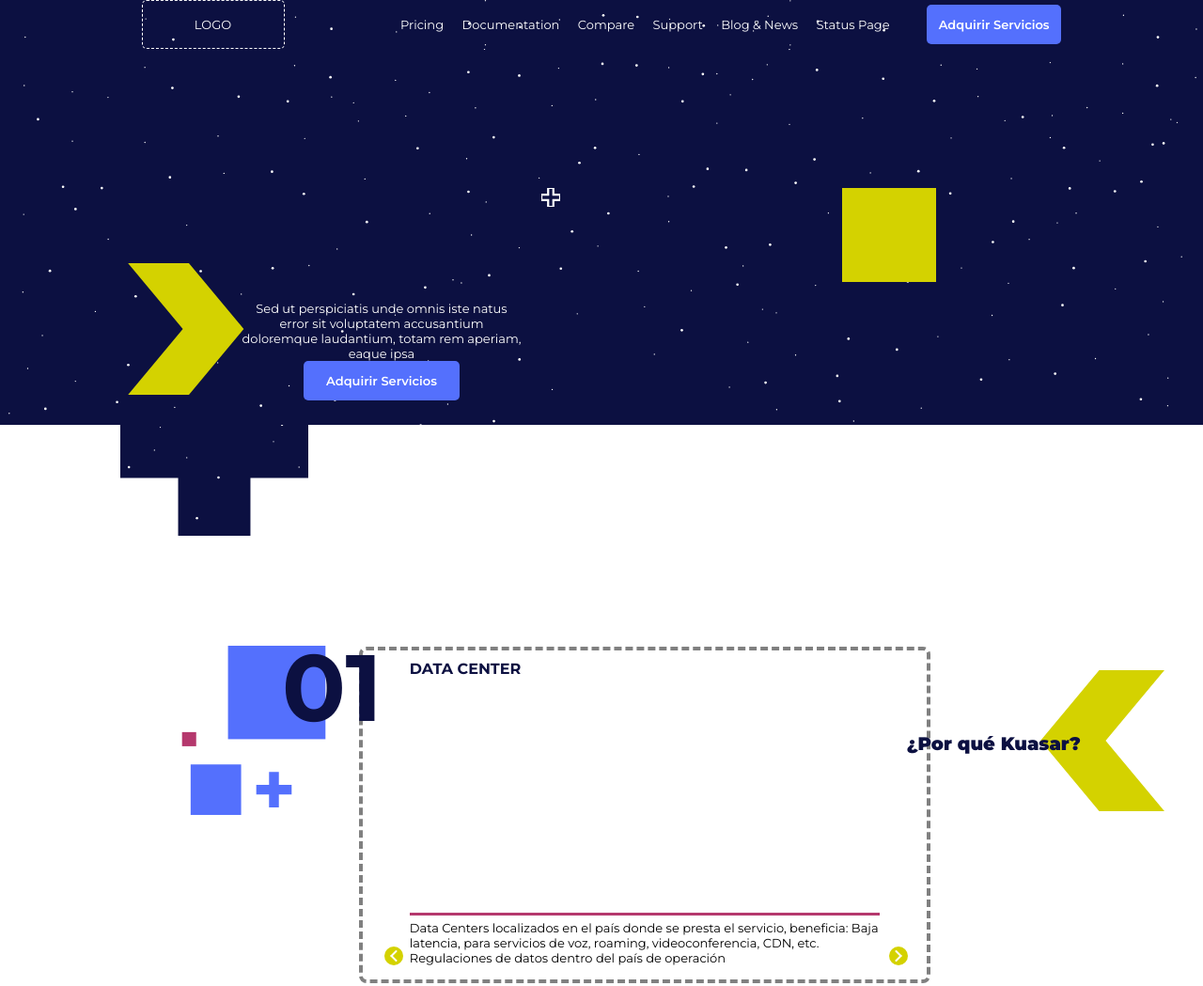
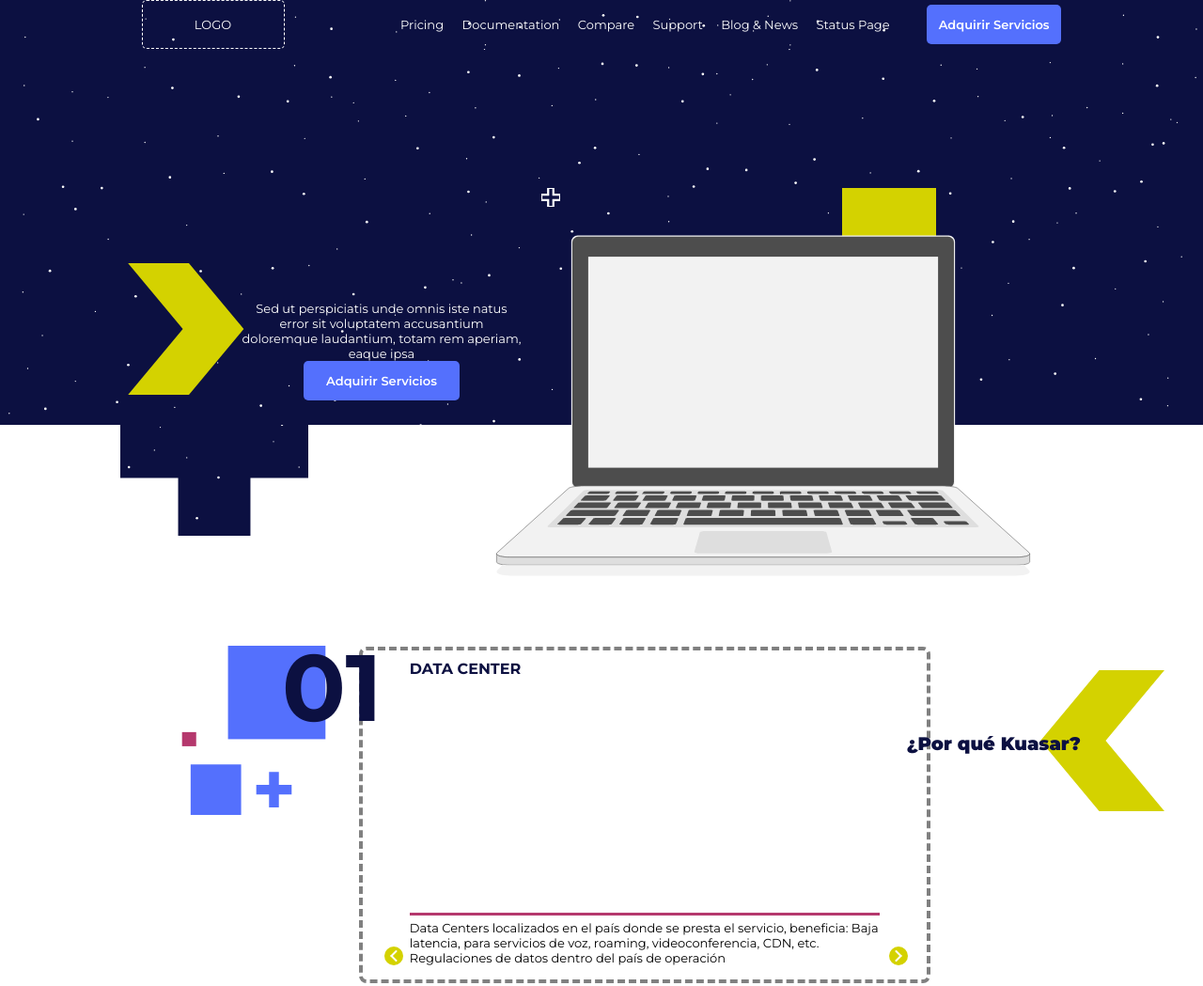
Before and after one commit to ANAGVIELMA/Kuasar, a plain HTML site: page index.html in a window 1280 px wide. Shown: the top 1049 px of the page at 94% size. Drawn offline with Linux system fonts and the light colour scheme; files whose address does not match are found by name.

Commit message:
Update sec1.css

```diff
--- a/CSS/sec1.css
+++ b/CSS/sec1.css
@@ -6,7 +6,7 @@
     width: 100%;
 }
 #Laptop{
-    background-image: url(Assets/SVG/Laptop.svg);
+    background-image: url(/Assets/SVG/Laptop.svg);
     background-repeat: no-repeat;
     height: 600px; width: 600px;
     position: absolute;
```
